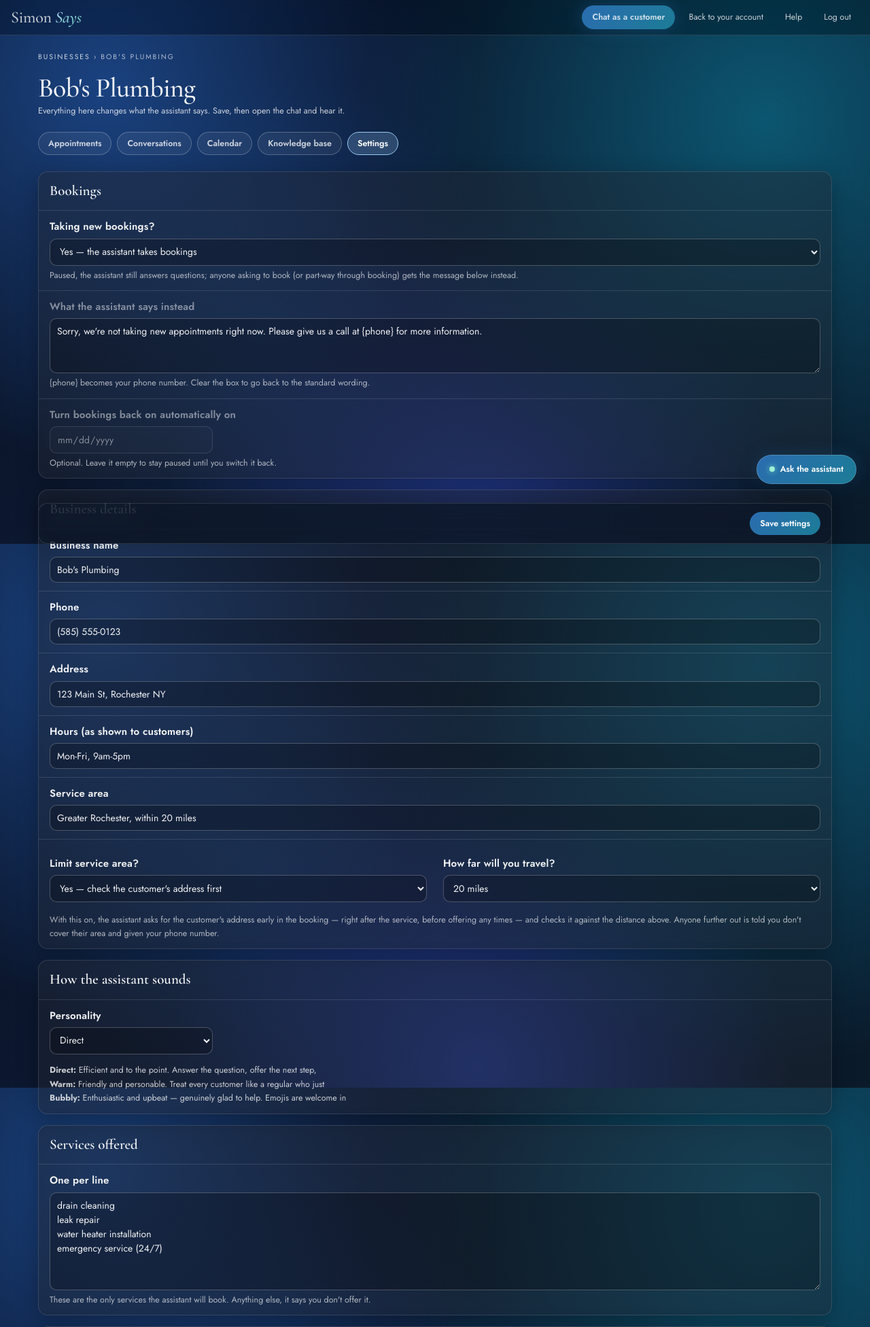
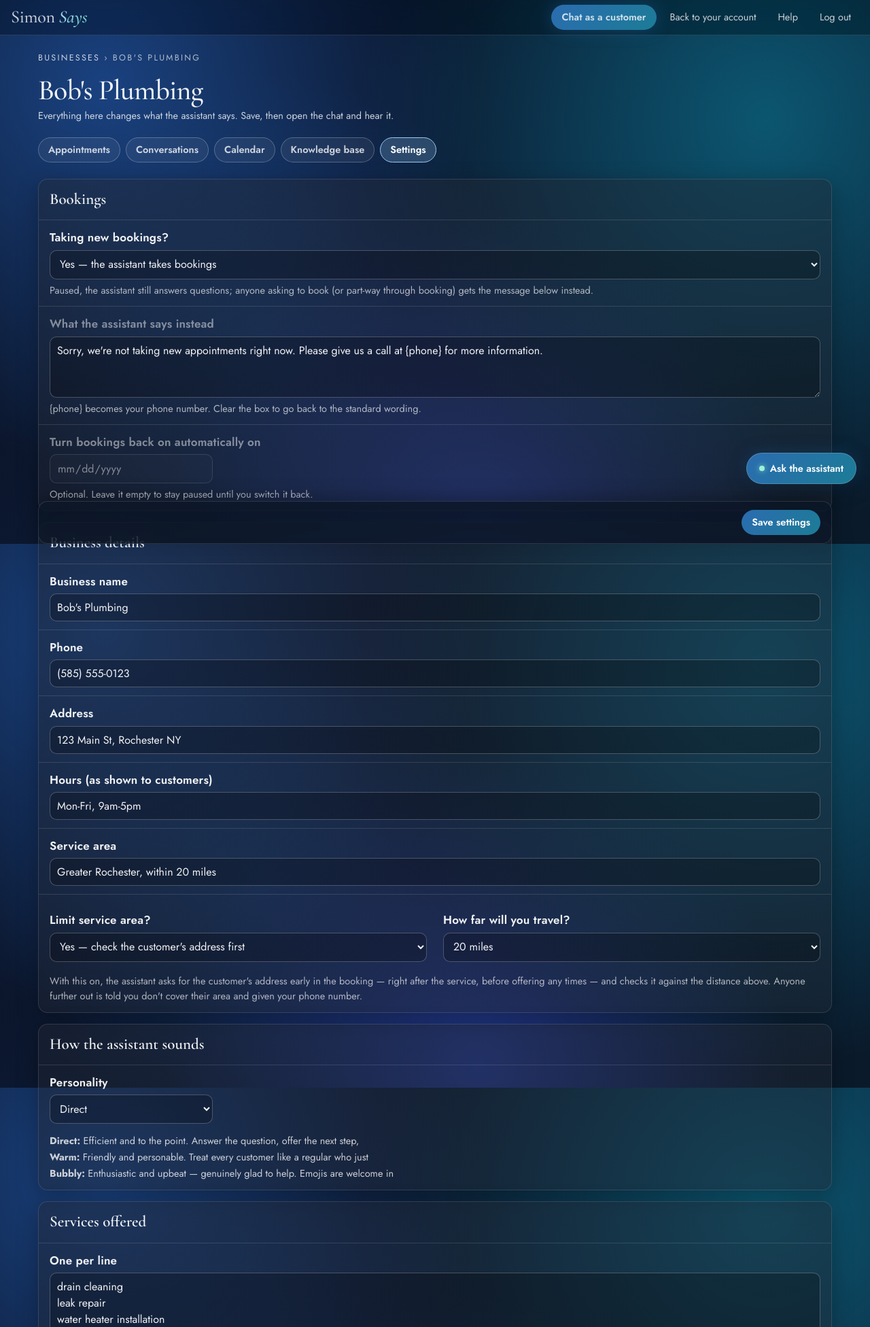
Before and after one commit to Casey2022/Multi-Business-AI-Chatbot, a Flask app: page /admin/business/1/settings in a window 1280 px wide. Shown: the top 1952 px of the page at 68% size. Run offline with Flask 3, Linux system fonts and the light colour scheme; the visitor is signed in with stand-in values (Sample User, id 1); data comes from the database, SQL or seed files in the repository; data that the repository does not hold is empty; some libraries are stand-ins or nearby versions.

Commit message:
Every font size 2px larger
Casey: the text was small (hints, chips, labels). Body text goes from
14px to 16px, the usual web reading size; small uppercase labels from
10.5px to 12.5px; headings gain the same 2px. All in app.css, which every
page uses (admin and customer chat; no template sets its own size): the
8 type-scale tokens (--text-*, --display-*) and the 32 one-off sizes.
Checked: no sideways overflow at 1100px or 390px on the cancellation
rules page (Belmont, Sunrise) or the chat.

Co-Authored-By: Claude Opus 5.5 <noreply@anthropic.com>
Claude-Session: https://claude.ai/code/session_01BAkXCpjveSoDeTJ6zYE7g9

```diff
--- a/static/app.css
+++ b/static/app.css
@@ -67,14 +67,14 @@
   --glass: blur(22px) saturate(1.4);
 
   /* A type scale, so sizes are chosen from a list rather than invented. */
-  --text-xs:  11px;
-  --text-sm:  12.5px;
-  --text-md:  14px;
-  --text-lg:  16px;
-  --text-xl:  20px;
-  --text-2xl: 26px;
-  --display-lg: 40px;        /* page titles in Cormorant, which runs small */
-  --display-md: 21px;        /* card titles */
+  --text-xs:  13px;
+  --text-sm:  14.5px;
+  --text-md:  16px;
+  --text-lg:  18px;
+  --text-xl:  22px;
+  --text-2xl: 28px;
+  --display-lg: 42px;        /* page titles in Cormorant, which runs small */
+  --display-md: 23px;        /* card titles */
 
   /* Spacing. Layout uses gap; these are the only step values. */
   --s1: 4px;  --s2: 8px;  --s3: 12px;
@@ -145,7 +145,7 @@ select option { background: var(--surface-solid); color: var(--ink); }
 .wordmark {
   font-family: var(--display);
   font-weight: 500;
-  font-size: 24px;
+  font-size: 26px;
   color: #fff;
   letter-spacing: -.01em;
 }
@@ -182,7 +182,7 @@ select option { background: var(--surface-solid); color: var(--ink); }
 .page-header h1 { font-size: var(--display-lg); font-weight: 500; line-height: 1.05; letter-spacing: -.02em; }
 .subtitle { color: var(--ink-soft); font-size: var(--text-sm); }
 
-.breadcrumb { font-size: 10.5px; letter-spacing: .18em; text-transform: uppercase; color: var(--ink-faint); }
+.breadcrumb { font-size: 12.5px; letter-spacing: .18em; text-transform: uppercase; color: var(--ink-faint); }
 .breadcrumb a { color: var(--ink-soft); text-decoration: none; }
 .breadcrumb a:hover { color: var(--pen); text-decoration: underline; }
 
@@ -351,7 +351,7 @@ tbody tr:hover td { background: var(--surface-sunk); }
 /* A field's name ("Title", "Business name", "Options and prices"): the
    thing an owner scans for, so it outranks the hint under it clearly. */
 .field > label:not(.chip-check), .field .split-baseline > label, details.field > summary {
-  font-size: 15px; font-weight: 600; color: var(--ink); letter-spacing: .01em;
+  font-size: 17px; font-weight: 600; color: var(--ink); letter-spacing: .01em;
 }
 .hint, .field .hint { font-size: var(--text-sm); color: var(--ink-faint); }
 
```
Also changed, not shown: other parts of static/app.css (+29 -29 lines).
